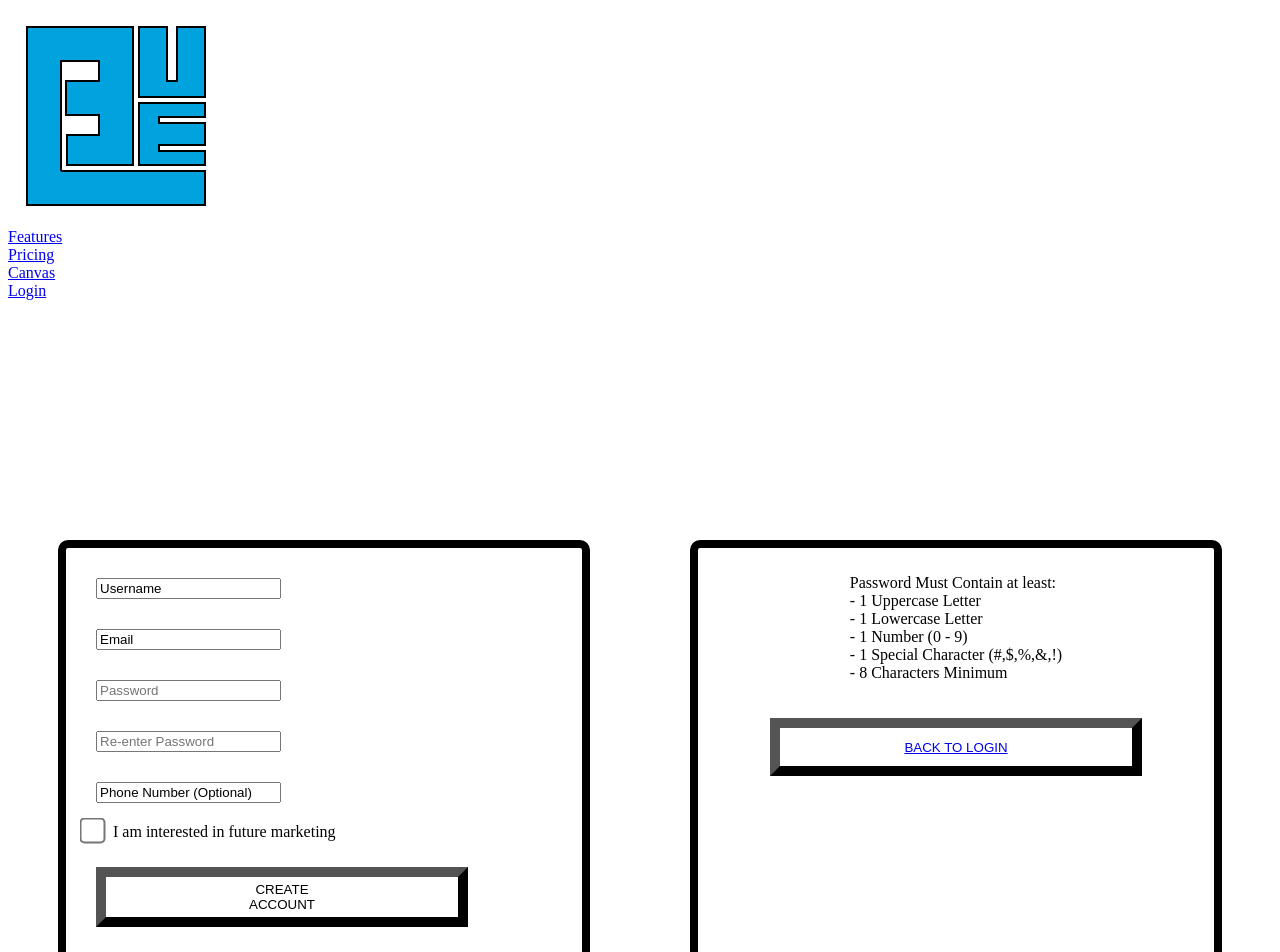
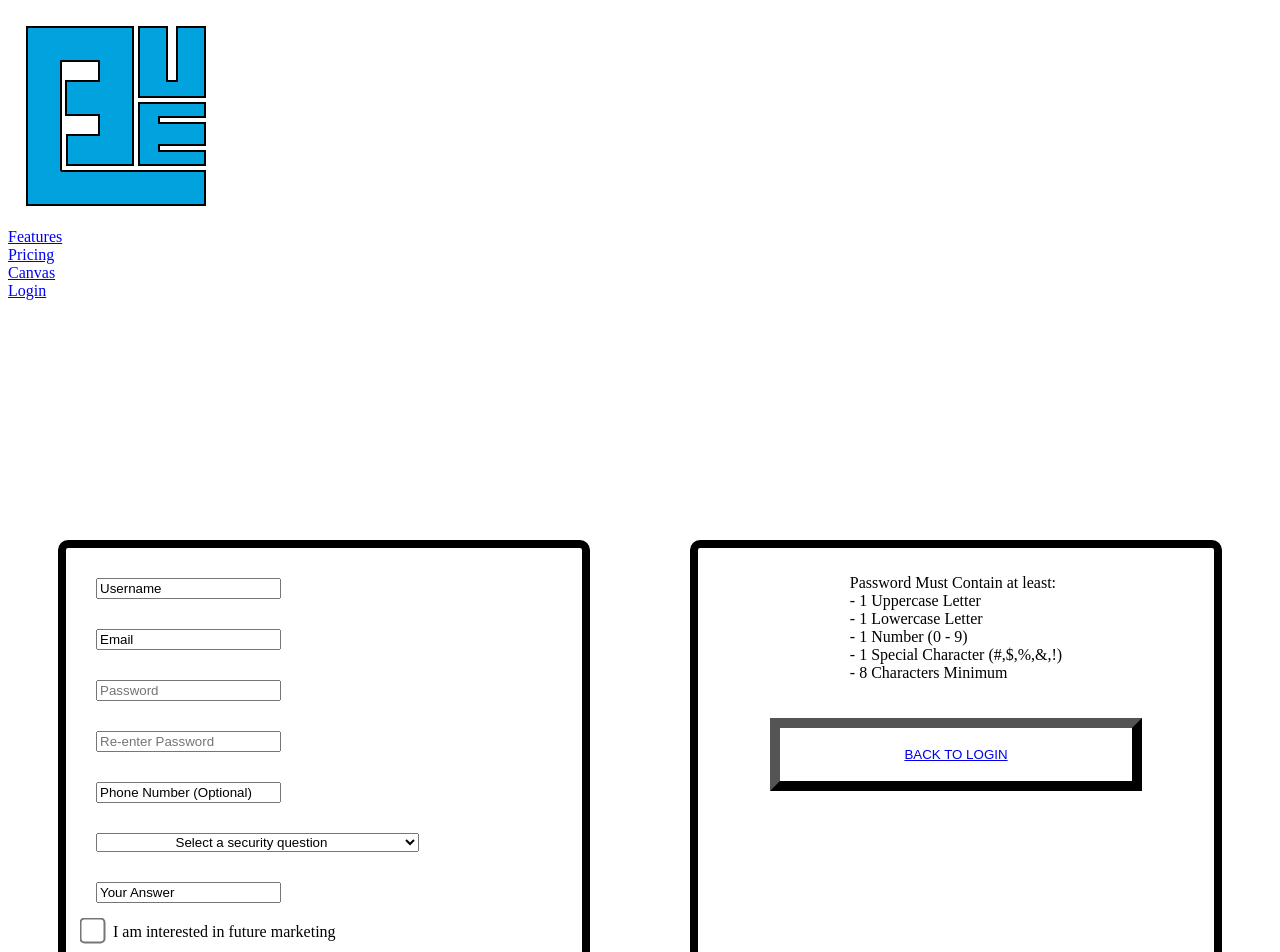
Before and after one commit to conner-chil32/Blueprint, a Next.js app in the folder blueprint/: page /signup in a window 1280 px wide. Shown: the top 952 px of the page. Built offline with nearby package versions, Linux system fonts and the light colour scheme.

Commit message:
SCRUM-295 created frontend of security questions

```diff
--- a/blueprint/src/app/signup/page.js
+++ b/blueprint/src/app/signup/page.js
@@ -1,4 +1,4 @@
-"use client"; //Allows page to be able to make api calls, makes it a client component rather than server component
+"use client";
 
 import Navbar from "../components/navbar"
 import AccountCollecter from "../components/accountCollecter";
@@ -33,6 +33,15 @@ export default function SignUpPage() {
       text: "Phone Number (Optional)"
     }
   ];
+
+  const securityQuestions = [
+    "What was your childhood nickname?",
+    "What is the name of your favorite childhood friend?",
+    "What was the name of your first pet?",
+    "What is your mother's maiden name?",
+    "What was the make of your first car?"
+  ];
+
   const handleSubmit = async (e) => {
     e.preventDefault();
     setMessage("");
@@ -45,6 +54,8 @@ export default function SignUpPage() {
     const password2 = formData.get("password2");
     const phone = formData.get("phone") || null;
     const marketing = formData.get("marketing") === "Yes";
+    const securityQuestion = formData.get("securityQuestion");
+    const securityAnswer = formData.get("securityAnswer");
 
     if (password1 !== password2) {//error if passwords dont match
       setMessage("Passwords do not match.");
@@ -62,6 +73,8 @@ export default function SignUpPage() {
           password: password1,
           phone,
           marketing,
+          securityQuestion,
+          securityAnswer,
         }),
       });
 
@@ -85,7 +98,7 @@ export default function SignUpPage() {
       <Navbar />
       <div className={styles.body}>
         <div className={`${styles.bodySection} ${styles.createSection}`}>
-                    <form>
+          <form onSubmit={handleSubmit}>
             {infoBoxes.map((box) => (
               <div key={box.id} className={styles.infoBox}>
                 <input
@@ -96,9 +109,28 @@ export default function SignUpPage() {
                 />
               </div>
             ))}
-                        <input type="checkbox" id="marketing" value="Yes"/>
+            <div className={styles.infoBox}>
+              <select name="securityQuestion" className = {styles.selectInput} required>
+                <option value="">Select a security question</option>
+                {securityQuestions.map((q, idx) => (
+                  <option key={idx} value={q}>{q}</option>
+                ))}
+              </select>
+            </div>
+            <div className={styles.infoBox}>
+              <input
+                type="text"
+                name="securityAnswer"
+                placeholder="Your Answer"
+                required
+              />
+            </div>
+            <input type="checkbox" id="marketing" name="marketing" value="Yes"/>
             <label> I am interested in future marketing</label><br />
-                        <button className="submit-button" type="submit">CREATE <br/> ACCOUNT</button>
+            <button className="submit-button" type="submit" disabled={loading}>
+              {loading ? "Creating..." : <>CREATE <br/> ACCOUNT</>}
+            </button>
+            {message && <div>{message}</div>}
           </form>
         </div>
         <div className={`${styles.bodySection} ${styles.reqsSection}`}>
@@ -110,10 +142,10 @@ export default function SignUpPage() {
             - 1 Special Character (#,$,%,&,!) <br/>
             - 8 Characters Minimum<br/>
           </p>
-            <button className="submit-button" type="submit"><a href='/login'>BACK TO LOGIN</a></button>
-
+          <button className="submit-button" type="button">
+            <a href='/login'>BACK TO LOGIN</a>
+          </button>
         </div>
-
         {/* <AccountCollecter currentPage = "/signup" /> */}
       </div>
     </>
--- a/blueprint/src/app/signup/page.module.css
+++ b/blueprint/src/app/signup/page.module.css
@@ -8,6 +8,14 @@
     align-content: center;
     transform: translateX(125px) translateY(-25px); /* centering logo */
 
+}
+
+.selectInput option {
+  text-align: center;
+}
+
+.selectInput {
+  text-align: center;
 }
 
 .body {
```
Lines whose indentation alone changed are shown as unchanged.
